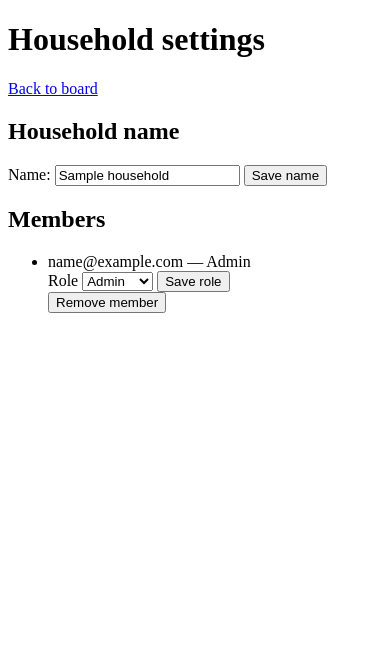
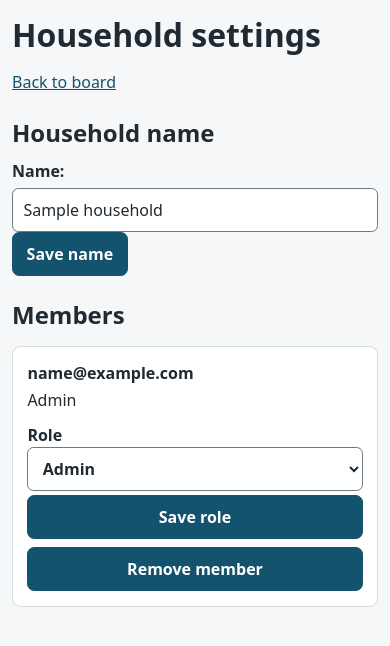
Before and after one commit to AutoDotAI/Shared-Household-chores, a Django app: page /households/1/settings/ in a window 390 px wide. Shown: the top 646 px of the page. Run offline with Django 5.2, Linux system fonts and the light colour scheme; a user stored in the database is signed in; tables that the repository leaves empty hold one stand-in row (values such as "Sample post").

Commit message:
Make non-board pages responsive

```diff
--- /dev/null
+++ b/core/static/core/pages.css
@@ -0,0 +1,84 @@
+* { box-sizing: border-box; }
+
+html { min-width: 0; }
+body {
+  margin: 0;
+  padding: clamp(1rem, 4vw, 2rem);
+  color: #202a32;
+  background: #f5f7f8;
+  font: 16px/1.5 system-ui, sans-serif;
+}
+
+main, body > h1, body > p, body > form {
+  width: min(100%, 46rem);
+  margin-right: auto;
+  margin-left: auto;
+}
+main { min-width: 0; }
+h1, h2, h3, p, li, label, legend { overflow-wrap: anywhere; }
+h1 { margin: 0 0 1rem; line-height: 1.2; }
+h2 { margin: 1.5rem 0 0.65rem; line-height: 1.25; }
+p { margin: 0.75rem 0; }
+a { color: #14536d; }
+form { min-width: 0; }
+form p { margin: 0 0 1rem; }
+label { display: block; margin-bottom: 0.3rem; font-weight: 650; }
+input:not([type="checkbox"]):not([type="radio"]), select, textarea {
+  display: block;
+  width: 100%;
+  min-width: 0;
+  min-height: 2.75rem;
+  padding: 0.55rem 0.65rem;
+  border: 1px solid #687a82;
+  border-radius: 0.4rem;
+  background: #fff;
+  color: inherit;
+  font: inherit;
+}
+input[type="checkbox"], input[type="radio"] { width: 1.15rem; height: 1.15rem; }
+button, input[type="submit"] {
+  min-height: 2.75rem;
+  max-width: 100%;
+  padding: 0.55rem 0.85rem;
+  border: 1px solid #14536d;
+  border-radius: 0.45rem;
+  background: #14536d;
+  color: #fff;
+  font: inherit;
+  font-weight: 650;
+  white-space: normal;
+  overflow-wrap: anywhere;
+  cursor: pointer;
+}
+.errorlist, [role="alert"], .error { color: #8b2020; overflow-wrap: anywhere; }
+.errorlist { padding-left: 1.25rem; }
+fieldset { min-width: 0; margin: 1rem 0; padding: 0.8rem; border: 1px solid #aebbc0; border-radius: 0.5rem; }
+fieldset button { display: block; width: 100%; }
+fieldset p { margin: 0.45rem 0 1rem; }
+
+.settings-members { padding: 0; list-style: none; }
+.settings-members > li {
+  min-width: 0;
+  margin: 0.75rem 0;
+  padding: 0.9rem;
+  border: 1px solid #d4dcdf;
+  border-radius: 0.55rem;
+  background: #fff;
+}
+.member-email { display: block; margin-bottom: 0.2rem; overflow-wrap: anywhere; word-break: break-word; }
+.member-role { margin: 0 0 0.7rem; }
+.member-controls { display: flex; flex-wrap: wrap; align-items: end; gap: 0.5rem; }
+.member-controls form { flex: 1 1 11rem; min-width: 0; }
+.member-controls form:last-child { flex: 0 1 auto; }
+.member-controls label { margin-bottom: 0.25rem; }
+.member-controls button, .member-controls select { width: 100%; }
+.history-list { min-width: 0; margin: 0; padding: 0; list-style: none; }
+.history-list li { min-width: 0; margin: 0.75rem 0; padding: 0.9rem; border: 1px solid #d4dcdf; border-radius: 0.55rem; background: #fff; overflow-wrap: anywhere; }
+.history-list h2 { margin: 0 0 0.35rem; font-size: 1.1rem; }
+.history-list p { margin: 0.25rem 0; overflow-wrap: anywhere; word-break: break-word; }
+
+@media (max-width: 420px) {
+  body { padding: 1rem 0.75rem; }
+  .member-controls { align-items: stretch; flex-direction: column; }
+  .member-controls form, .member-controls form:last-child { width: 100%; flex: 1 1 auto; }
+}
--- a/core/templates/core/chore_confirm_delete.html
+++ b/core/templates/core/chore_confirm_delete.html
@@ -1,6 +1,6 @@
 <!doctype html>
 <html lang="en">
-  <head><meta charset="utf-8"><meta name="viewport" content="width=device-width, initial-scale=1"><title>Delete chore</title></head>
+  <head><meta charset="utf-8"><meta name="viewport" content="width=device-width, initial-scale=1"><title>Delete chore</title>{% load static %}<link rel="stylesheet" href="{% static 'core/pages.css' %}"></head>
   <body>
     <main>
       <h1>Delete chore</h1>
--- a/core/templates/core/chore_form.html
+++ b/core/templates/core/chore_form.html
@@ -1,6 +1,6 @@
 <!doctype html>
 <html lang="en">
-  <head><meta charset="utf-8"><meta name="viewport" content="width=device-width, initial-scale=1"><title>{% if chore %}Edit{% else %}New{% endif %} chore</title></head>
+  <head><meta charset="utf-8"><meta name="viewport" content="width=device-width, initial-scale=1"><title>{% if chore %}Edit{% else %}New{% endif %} chore</title>{% load static %}<link rel="stylesheet" href="{% static 'core/pages.css' %}"></head>
   <body>
     <main>
       <h1>{% if chore %}Edit chore{% else %}New chore{% endif %}</h1>
--- a/core/templates/core/household_history.html
+++ b/core/templates/core/household_history.html
@@ -6,6 +6,7 @@
     <meta name="viewport" content="width=device-width, initial-scale=1">
     <title>{{ household.name }} chore history</title>
     <link rel="stylesheet" href="{% static 'core/board.css' %}">
+    <link rel="stylesheet" href="{% static 'core/pages.css' %}">
   </head>
   <body>
     <main class="board-page">
--- a/core/templates/core/household_settings.html
+++ b/core/templates/core/household_settings.html
@@ -4,6 +4,7 @@
     <meta charset="utf-8">
     <meta name="viewport" content="width=device-width, initial-scale=1">
     <title>{{ household.name }} settings</title>
+    {% load static %}<link rel="stylesheet" href="{% static 'core/pages.css' %}">
   </head>
   <body>
     <main>
@@ -22,11 +23,12 @@
       </section>
       <section>
         <h2>Members</h2>
-        <ul>
+        <ul class="settings-members">
           {% for membership in members %}
             <li>
-              {{ membership.user.email }} — {{ membership.get_role_display }}
-              <form method="post">
+              <strong class="member-email">{{ membership.user.email }}</strong>
+              <p class="member-role">{{ membership.get_role_display }}</p>
+              <div class="member-controls"><form method="post">
                 {% csrf_token %}
                 <input type="hidden" name="action" value="change_role">
                 <input type="hidden" name="member_id" value="{{ membership.pk }}">
@@ -43,7 +45,7 @@
                 <input type="hidden" name="action" value="remove_member">
                 <input type="hidden" name="member_id" value="{{ membership.pk }}">
                 <button type="submit">Remove member</button>
-              </form>
+              </form></div>
             </li>
           {% endfor %}
         </ul>
--- a/core/templates/core/invitation_error.html
+++ b/core/templates/core/invitation_error.html
@@ -1,5 +1,5 @@
 <!doctype html>
 <html lang="en">
-  <head><meta charset="utf-8"><title>Invitation unavailable</title></head>
-  <body><main><h1>Invitation unavailable</h1><p>{{ error }}</p></main></body>
+  <head><meta charset="utf-8"><meta name="viewport" content="width=device-width, initial-scale=1"><title>Invitation unavailable</title>{% load static %}<link rel="stylesheet" href="{% static 'core/pages.css' %}"></head>
+  <body><main><h1>Invitation unavailable</h1><p role="alert">{{ error }}</p></main></body>
 </html>
--- a/core/templates/core/invitation_form.html
+++ b/core/templates/core/invitation_form.html
@@ -1,6 +1,6 @@
 <!doctype html>
 <html lang="en">
-  <head><meta charset="utf-8"><title>Invite someone to {{ household.name }}</title></head>
+  <head><meta charset="utf-8"><meta name="viewport" content="width=device-width, initial-scale=1"><title>Invite someone to {{ household.name }}</title>{% load static %}<link rel="stylesheet" href="{% static 'core/pages.css' %}"></head>
   <body>
     <main>
       <h1>Invite someone to {{ household.name }}</h1>
--- a/core/templates/core/sign_in_error.html
+++ b/core/templates/core/sign_in_error.html
@@ -1,5 +1,5 @@
 <!doctype html>
 <html lang="en">
-<head><meta charset="utf-8"><title>Sign-in link unavailable</title></head>
-<body><h1>Sign-in link unavailable</h1><p>This link is invalid, expired, or has already been used. Request a new sign-in link.</p></body>
+<head><meta charset="utf-8"><meta name="viewport" content="width=device-width, initial-scale=1"><title>Sign-in link unavailable</title>{% load static %}<link rel="stylesheet" href="{% static 'core/pages.css' %}"></head>
+<body><main><h1>Sign-in link unavailable</h1><p>This link is invalid, expired, or has already been used. Request a new sign-in link.</p><p><a href="{% url 'sign-in' %}">Request a new sign-in link</a></p></main></body>
 </html>
--- a/core/templates/core/sign_in_sent.html
+++ b/core/templates/core/sign_in_sent.html
@@ -1,5 +1,5 @@
 <!doctype html>
 <html lang="en">
-<head><meta charset="utf-8"><title>Check your email</title></head>
-<body><h1>Check your email</h1><p>If the address can receive mail, a sign-in link is on its way.</p></body>
+<head><meta charset="utf-8"><meta name="viewport" content="width=device-width, initial-scale=1"><title>Check your email</title>{% load static %}<link rel="stylesheet" href="{% static 'core/pages.css' %}"></head>
+<body><main><h1>Check your email</h1><p>If the address can receive mail, a sign-in link is on its way.</p></main></body>
 </html>
```
Also changed, not shown: core/templates/core/household_form.html (+8 -7 lines), core/templates/core/sign_in.html (+8 -7 lines).
